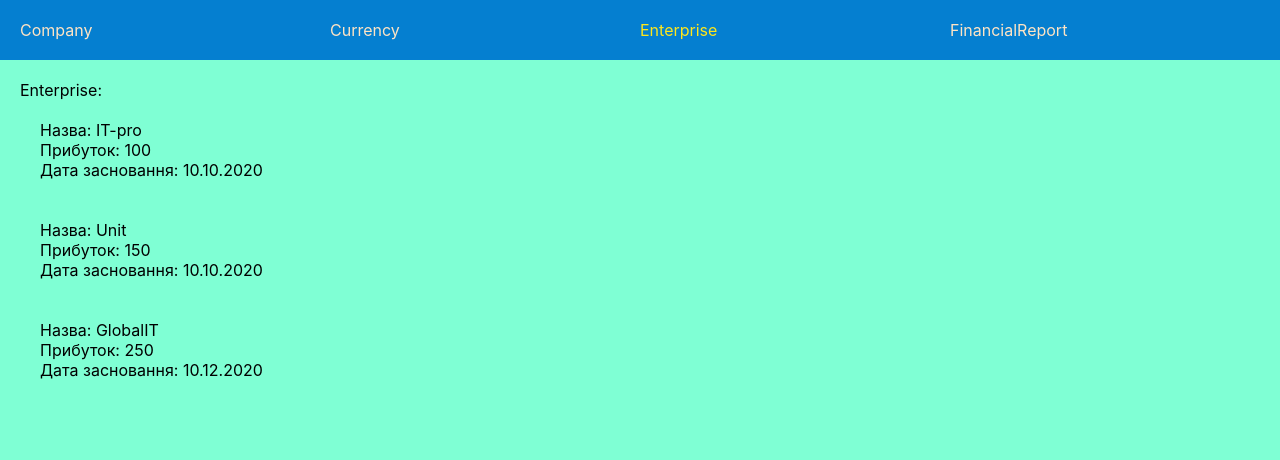
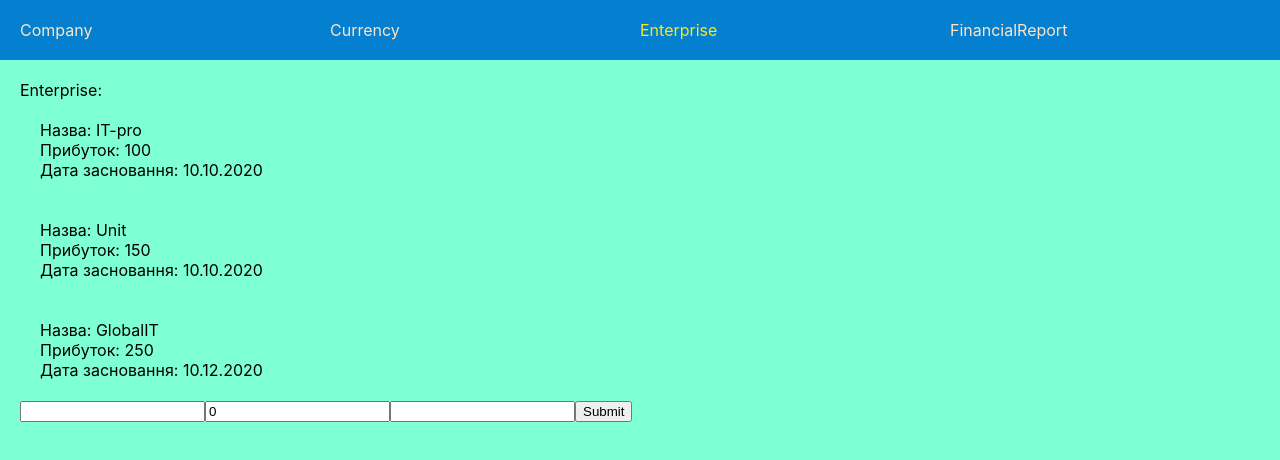
Before and after one commit to SerhiiKhv/Holding-Systeam-KW, a React (Create React App) app: page /enterprise in a window 1280 px wide. Shown: the top 460 px of the page. Built offline with nearby package versions, Linux system fonts and the light colour scheme.

Commit message:
Added AddEnterprise підготовка

```diff
--- /dev/null
+++ b/src/Component/Content/Enterprise/AddEnterprise.tsx
@@ -0,0 +1,29 @@
+import {useState} from "react";
+import {useDispatch} from "react-redux";
+
+export const AddEnterprise = () => {
+
+    const [nameEnterprise, setNameEnterprise] = useState('')
+    const [priceEnterprise, setPriceEnterprise] = useState(0)
+    const [dateOfCreationEnterprise, setDateOfCreationEnterprise] = useState('')
+
+    const dispatch = useDispatch()
+
+    const sendNewEnterprise = () => {
+
+        /*dispatch(sendNewEnterprise())*/
+
+        setNameEnterprise('')
+        setPriceEnterprise(0)
+        setDateOfCreationEnterprise('')
+    }
+
+    return <div>
+        <input value={nameEnterprise}/>
+        <input value={priceEnterprise}/>
+        <input value={dateOfCreationEnterprise}/>
+
+        <button onClick={sendNewEnterprise}>Submit</button>
+    </div>
+
+}
--- a/src/Component/Content/Enterprise/Enterprises.tsx
+++ b/src/Component/Content/Enterprise/Enterprises.tsx
@@ -3,6 +3,7 @@ import {getEnterprise} from "../../../Redux/selector/enterprise-selector";
 import React from "react";
 import {Enterprise} from "./Enterprise";
 import style from "./Enterprise.module.css";
+import {AddEnterprise} from "./AddEnterprise";
 
 export const Enterprises = () => {
     const enterprise = useSelector(getEnterprise)
@@ -12,8 +13,13 @@ export const Enterprises = () => {
 
         <div>
             {
-                enterprise.map(ent => <Enterprise enterprise={ent}/>)
+                enterprise.map((ent: any) => <Enterprise enterprise={ent}/>)
             }
+        </div>
+
+
+        <div>
+            <AddEnterprise/>
         </div>
     </div>
 }
```
